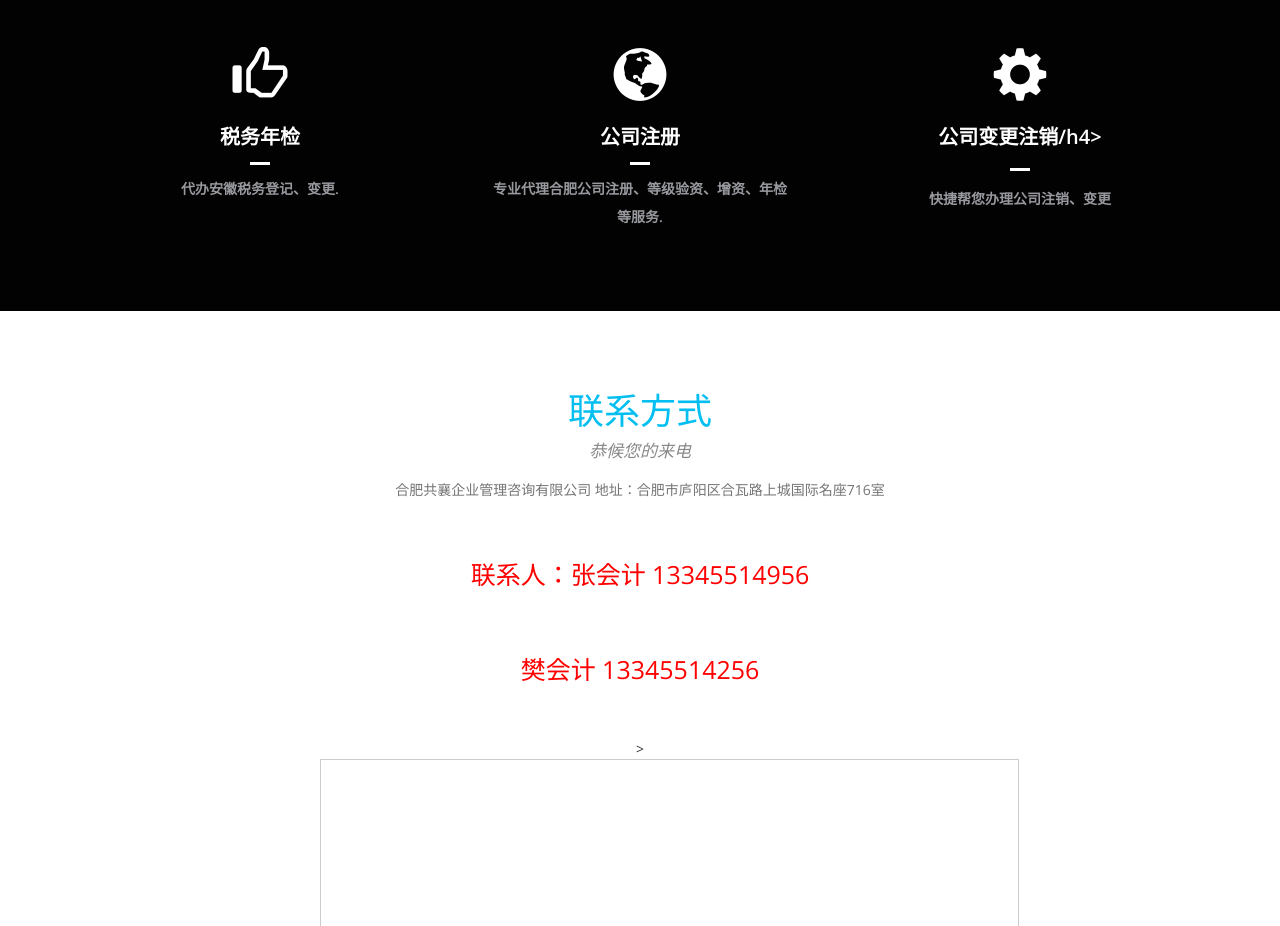
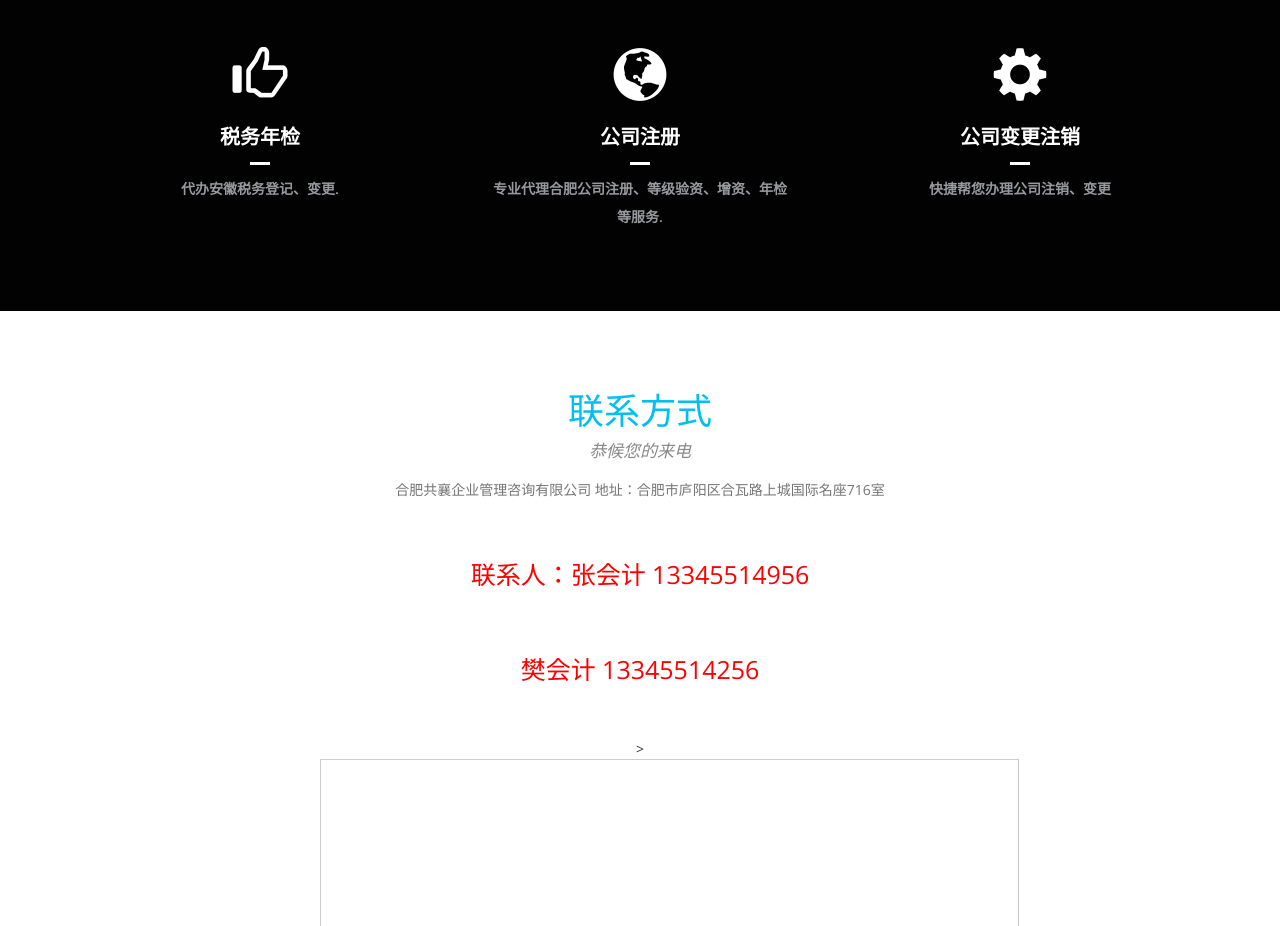
Before and after one commit to songkaiape/WebTest, a plain HTML site: page index.html in a window 1280 px wide. Shown: the part 2228-3154 px from the top of the page. Drawn offline with nearby package versions, Linux system fonts and the light colour scheme; a script that the page names is missing.

Commit message:
Update index.html

```diff
--- a/index.html
+++ b/index.html
@@ -208,7 +208,7 @@ License URL: http://creativecommons.org/licenses/by/3.0/
 			</div>
 			<div class="col-md-4 ser-grid">
 				<span class="glyphicon glyphicon-cog" aria-hidden="true"></span>
-				<h4>公司变更注销/h4>
+				<h4>公司变更注销</h4>
 				<span class="ser-gridline"> </span>
 				<p>快捷帮您办理公司注销、变更</p>
 			</div>
```
